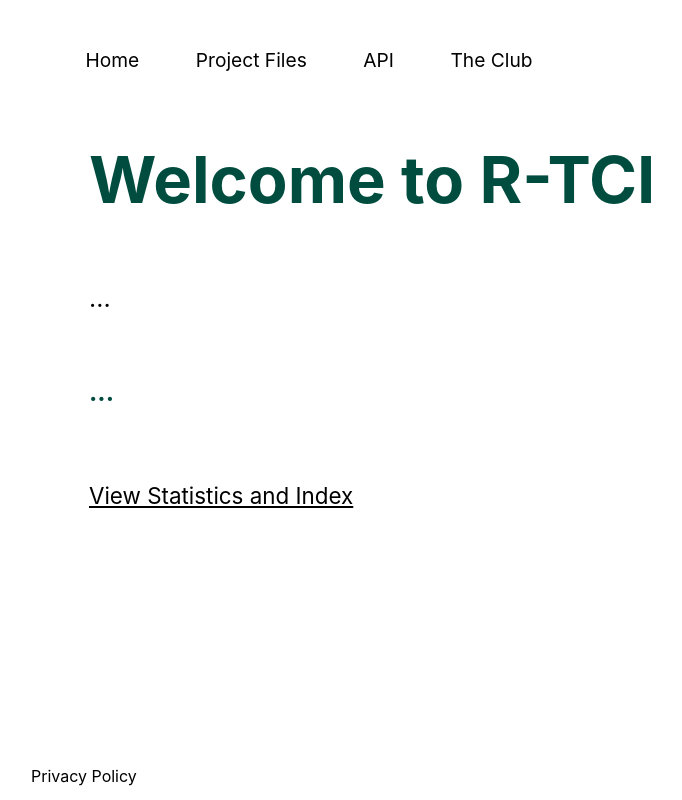
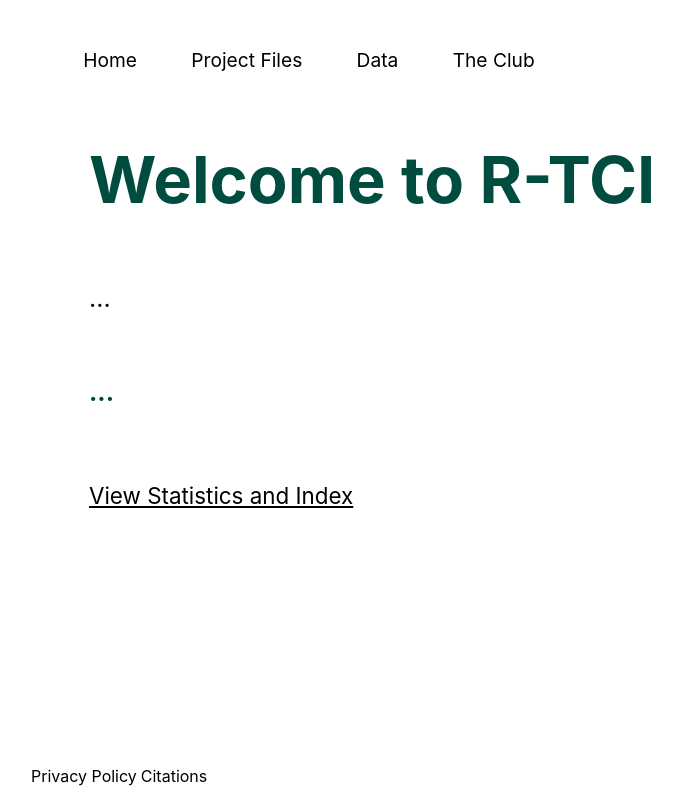
Before and after one commit to EphraimJZimmerman/climate-change-visualizations, a Next.js app: page / in a window 1280 px wide. Shown: the whole page, without its empty margins (11-693 px from the left). Built offline with nearby package versions, Linux system fonts and the light colour scheme.

Commit message:
Revert "Merge branch 'main' of https://github.com/EphraimJZimmerman/climate-change-visualizations"
This reverts commit e2ae65ff7fd99f5a2e1c7957d2f36834c78629a8, reversing
changes made to a370d4bce8c4e79fbdca1d1477c7e00c3d1351bc.

```diff
--- a/pages/components/Footer.js
+++ b/pages/components/Footer.js
@@ -24,7 +24,7 @@ const Footer = () => {
     <footer className={navigationStyles.footer}>
       <ul className={navigationStyles.footerButtonAll}>
         <li className={navigationStyles.footerButton}>Privacy Policy</li>
-        {/* <li className={navigationStyles.footerButton}>Citations </li> */}
+        <li className={navigationStyles.footerButton}>Citations </li>
         {/* <li className={navigationStyles.footerButton}>BUTTON3</li> */}
       </ul>
     </footer>
--- a/pages/components/NavBar.js
+++ b/pages/components/NavBar.js
@@ -24,7 +24,7 @@ function NavBar() {
         <ul className={navigationStyles.navigationMain}>
           <li className={navigationStyles.navMenu}><Link href="" >Home</Link></li>
           <li className={navigationStyles.navMenu}><Link href="" >Project Files</Link></li>
-          <li className={navigationStyles.navMenu}><Link href="" >API</Link></li>
+          <li className={navigationStyles.navMenu}><Link href="" >Data</Link></li>
           <li className={navigationStyles.navMenu}><Link href="" >The Club</Link></li>
         </ul>
         <div className = {navigationStyles.cross} onClick={hideSidebar}>
```
